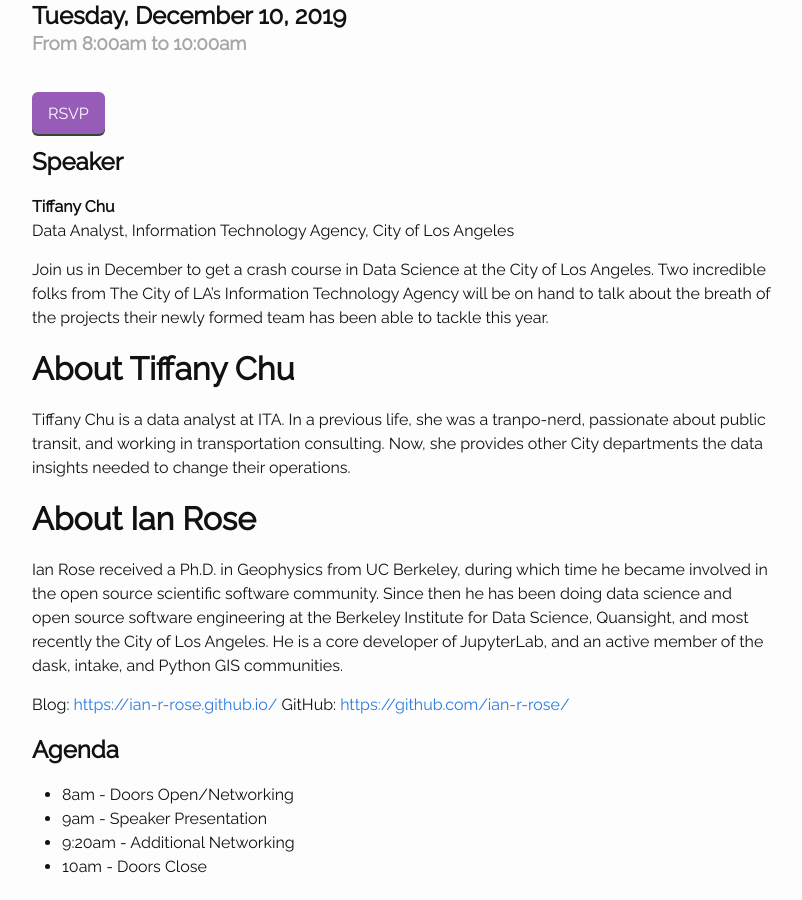
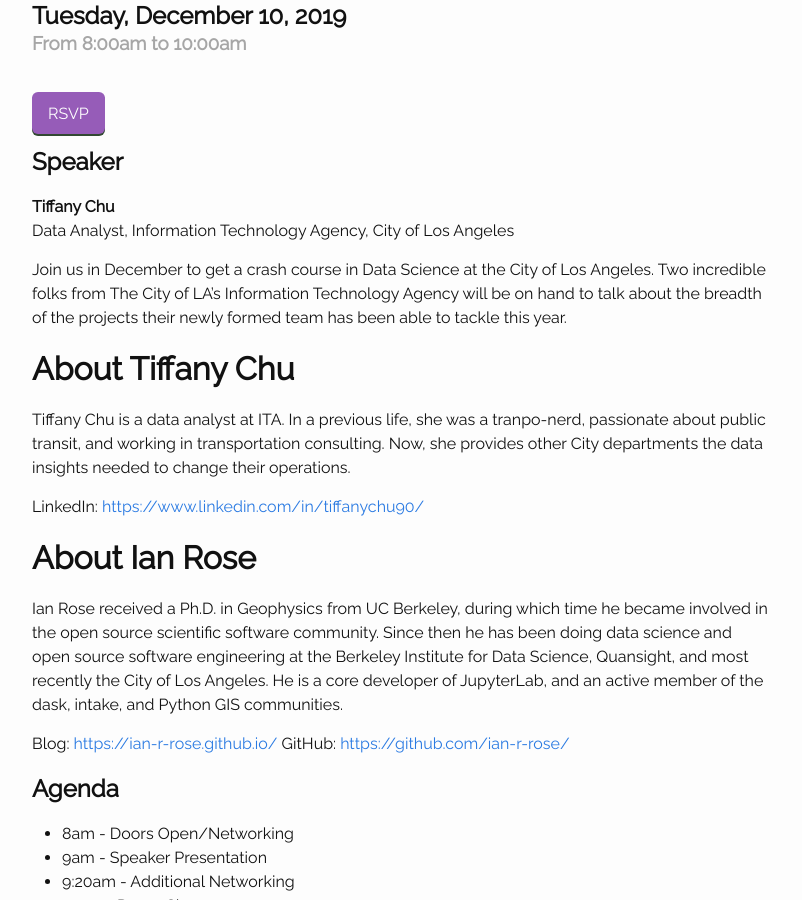
Before and after one commit to compilerla/data-donuts, a Jekyll site: the page built from _posts/2019-12-10-data-donuts-29.md, in a window 1280 px wide and 900 px high, scrolled down 495 px. Shown: the whole window, without its empty margins (238-1040 px from the left). Built offline with Jekyll 4.4.1, drawn with Linux system fonts in a browser that asks for light colours.

Commit message:
fix typos

```diff
--- a/_posts/2019-12-10-data-donuts-29.md
+++ b/_posts/2019-12-10-data-donuts-29.md
@@ -17,11 +17,13 @@
 video: ""
 ---
 
-Join us in December to get a crash course in Data Science at the City of Los Angeles. Two incredible folks from The City of LA's Information Technology Agency will be on hand to talk about the breath of the projects their newly formed team has been able to tackle this year.
+Join us in December to get a crash course in Data Science at the City of Los Angeles. Two incredible folks from The City of LA's Information Technology Agency will be on hand to talk about the breadth of the projects their newly formed team has been able to tackle this year.
 
 ## About Tiffany Chu
 
 Tiffany Chu is a data analyst at ITA. In a previous life, she was a tranpo-nerd, passionate about public transit, and working in transportation consulting. Now, she provides other City departments the data insights needed to change their operations.
+
+LinkedIn: [https://www.linkedin.com/in/tiffanychu90/](https://www.linkedin.com/in/tiffanychu90/)
 
 
 ## About Ian Rose
```
